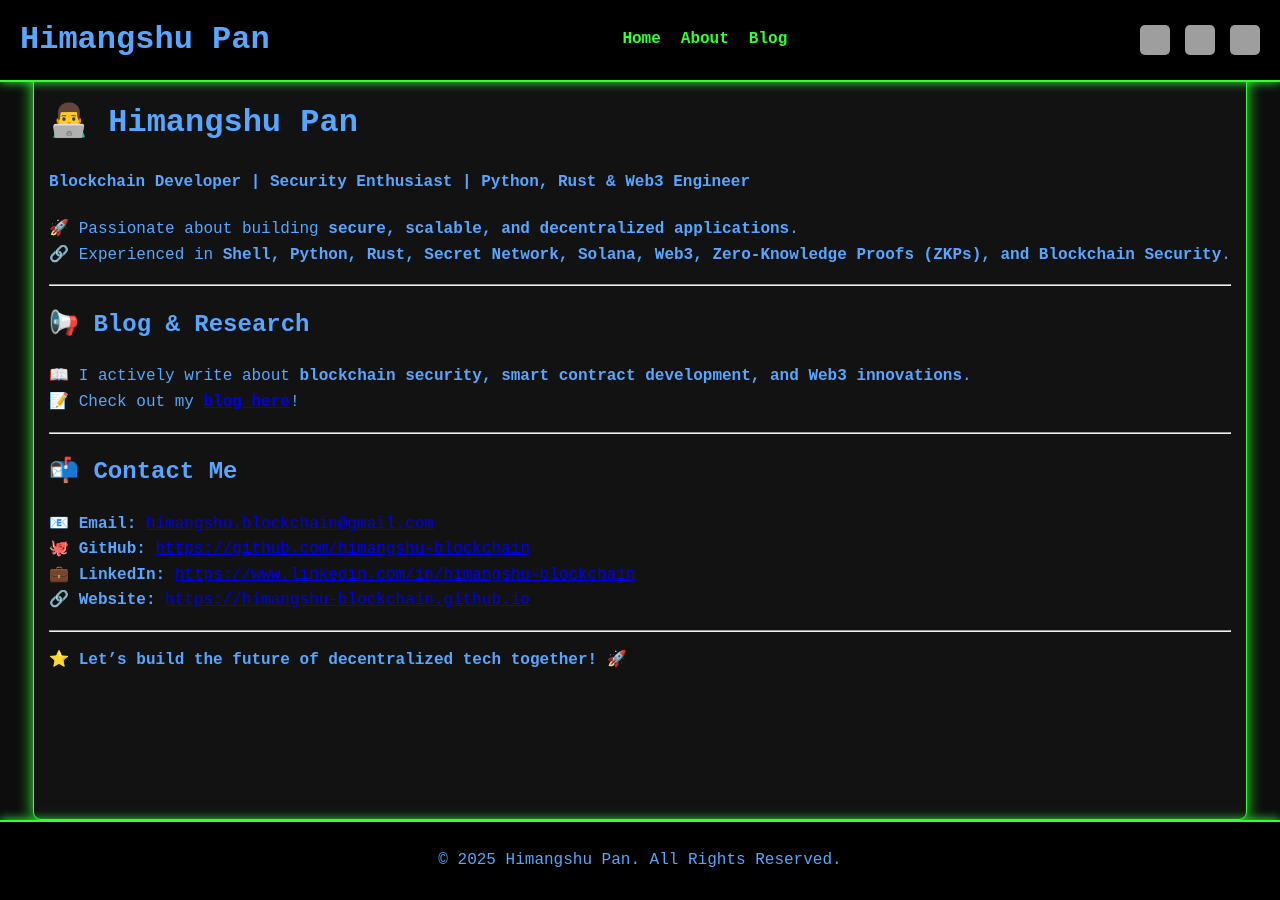
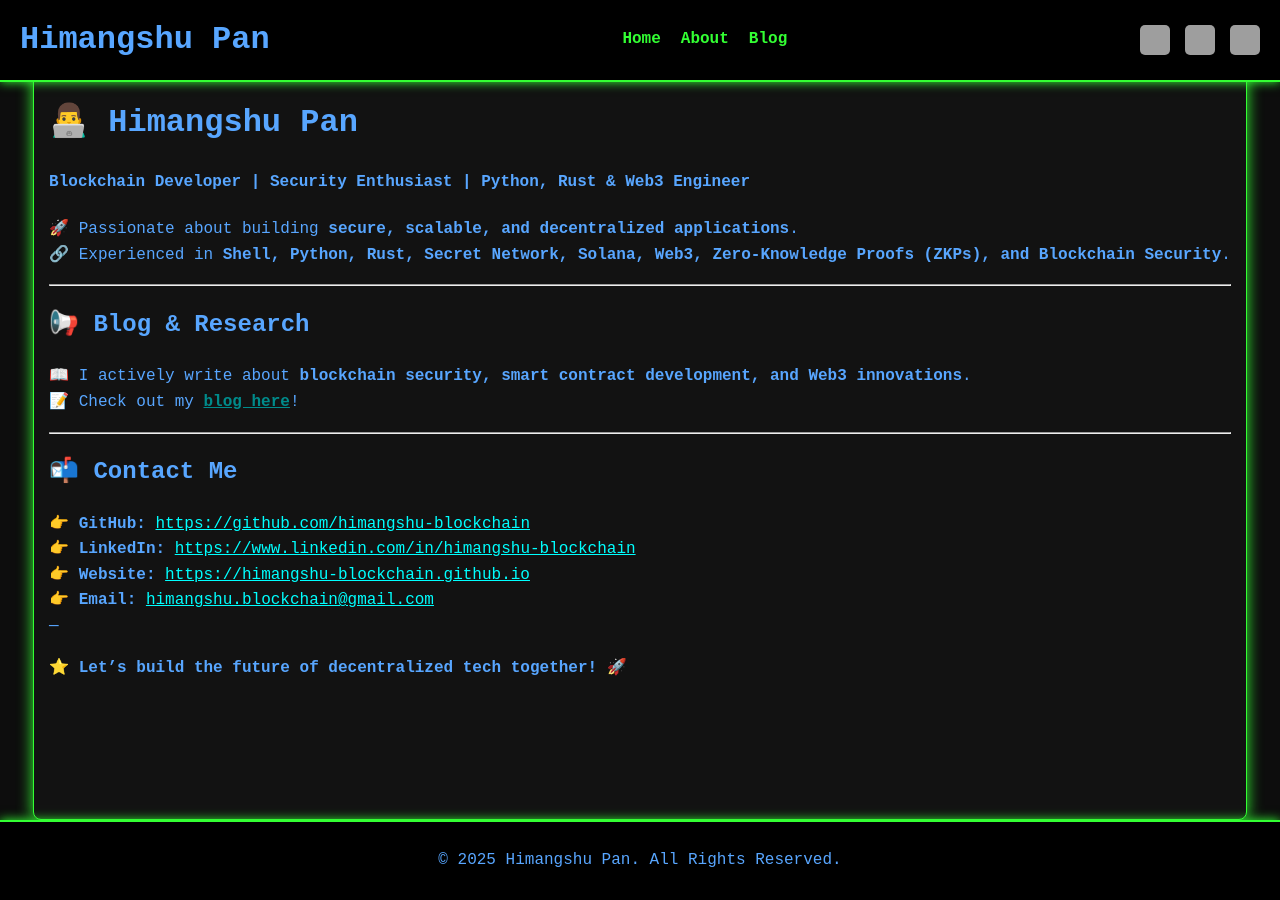
Before and after one commit to himangshu-blockchain/himangshu-blockchain.github.io, a Jekyll site: the page built from Site/index.markdown, in a window 1280 px wide. Built offline with Jekyll 4.4.1, drawn with Linux system fonts in a browser that asks for light colours; nearby versions of some CDN libraries; comment, search, counter and statistics services are not loaded; grey boxes are pictures that could not be loaded.

```diff
--- a/Site/assets/css/style.css
+++ b/Site/assets/css/style.css
@@ -86,7 +86,9 @@ h1, h2, h3, h4, h5, h6 {
     color: #58a6ff;
 }
 
-
+a {
+    color: aqua;
+}
 
 nav ul {
     list-style: none;
@@ -366,7 +368,13 @@ p {
     padding-left: 0;  /* Optional: remove extra space */
   }
 
-  .blog-list li::before {
+.blog-list li::before {
     content: "✍️ ";
     margin-right: 8px;
   }
+.blog-list li a {
+    color: greenyellow;
+}
+strong a {
+    color: darkcyan;
+}
--- a/Site/index.markdown
+++ b/Site/index.markdown
@@ -18,11 +18,10 @@ title: "Himangshu Pan - Portfolio"
 ---
 
 ## 📬 Contact Me
-📧 **Email:** [himangshu.blockchain@gmail.com](mailto:himangshu.blockchain@gmail.com)
-🐙 **GitHub:** [https://github.com/himangshu-blockchain](https://github.com/himangshu-blockchain)
-💼 **LinkedIn:** [https://www.linkedin.com/in/himangshu-blockchain](https://www.linkedin.com/in/himangshu-blockchain/)
-🔗 **Website:** [https://himangshu-blockchain.github.io](https://himangshu-blockchain.github.io)
-
+👉 **GitHub:** [https://github.com/himangshu-blockchain](https://github.com/himangshu-blockchain)
+👉 **LinkedIn:** [https://www.linkedin.com/in/himangshu-blockchain](https://www.linkedin.com/in/himangshu-blockchain/)
+👉 **Website:** [https://himangshu-blockchain.github.io](https://himangshu-blockchain.github.io)
+👉 **Email:** [himangshu.blockchain@gmail.com](mailto:himangshu.blockchain@gmail.com)
 ---
 
 ⭐ **Let's build the future of decentralized tech together!** 🚀
```
Also changed, not shown: 3 other files.
